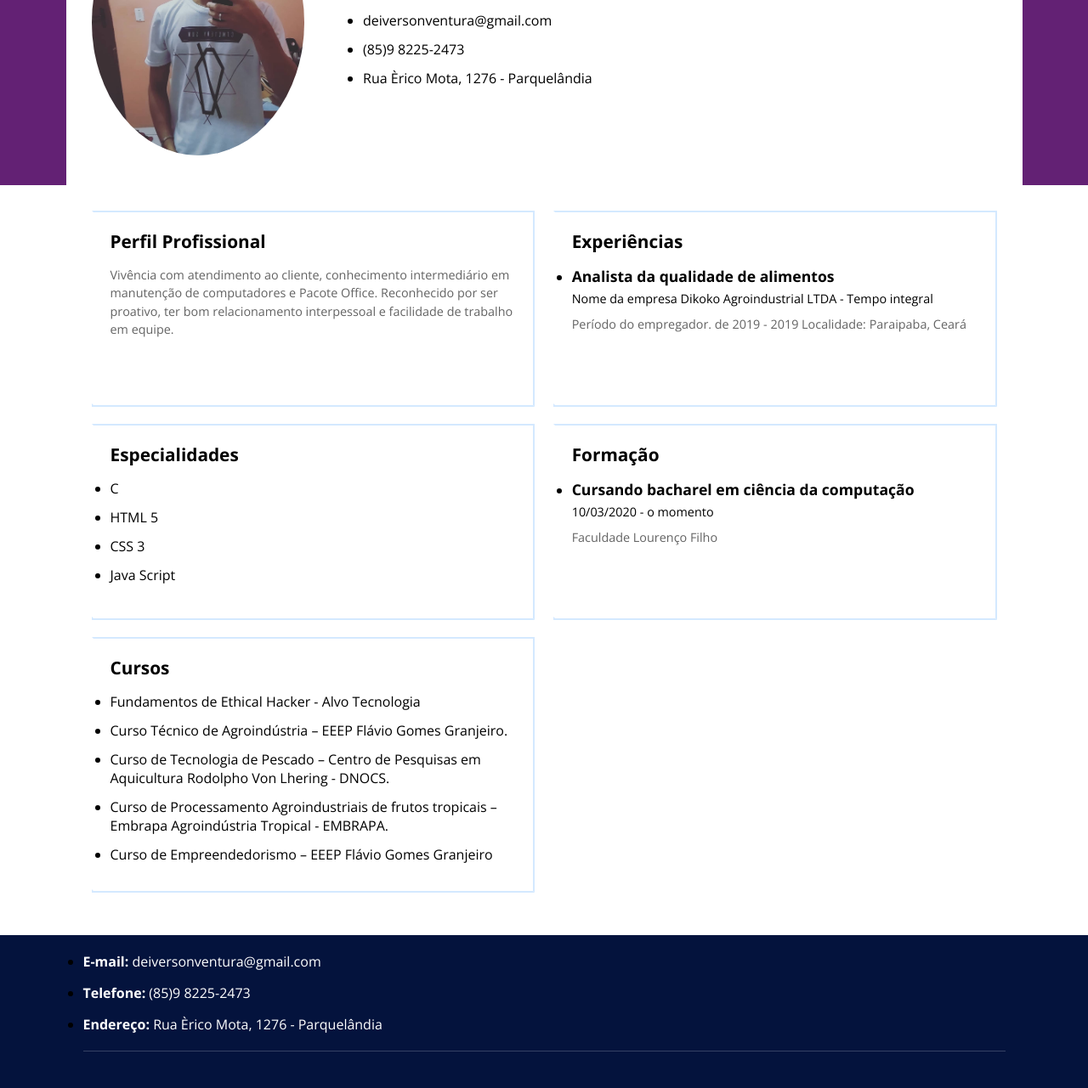
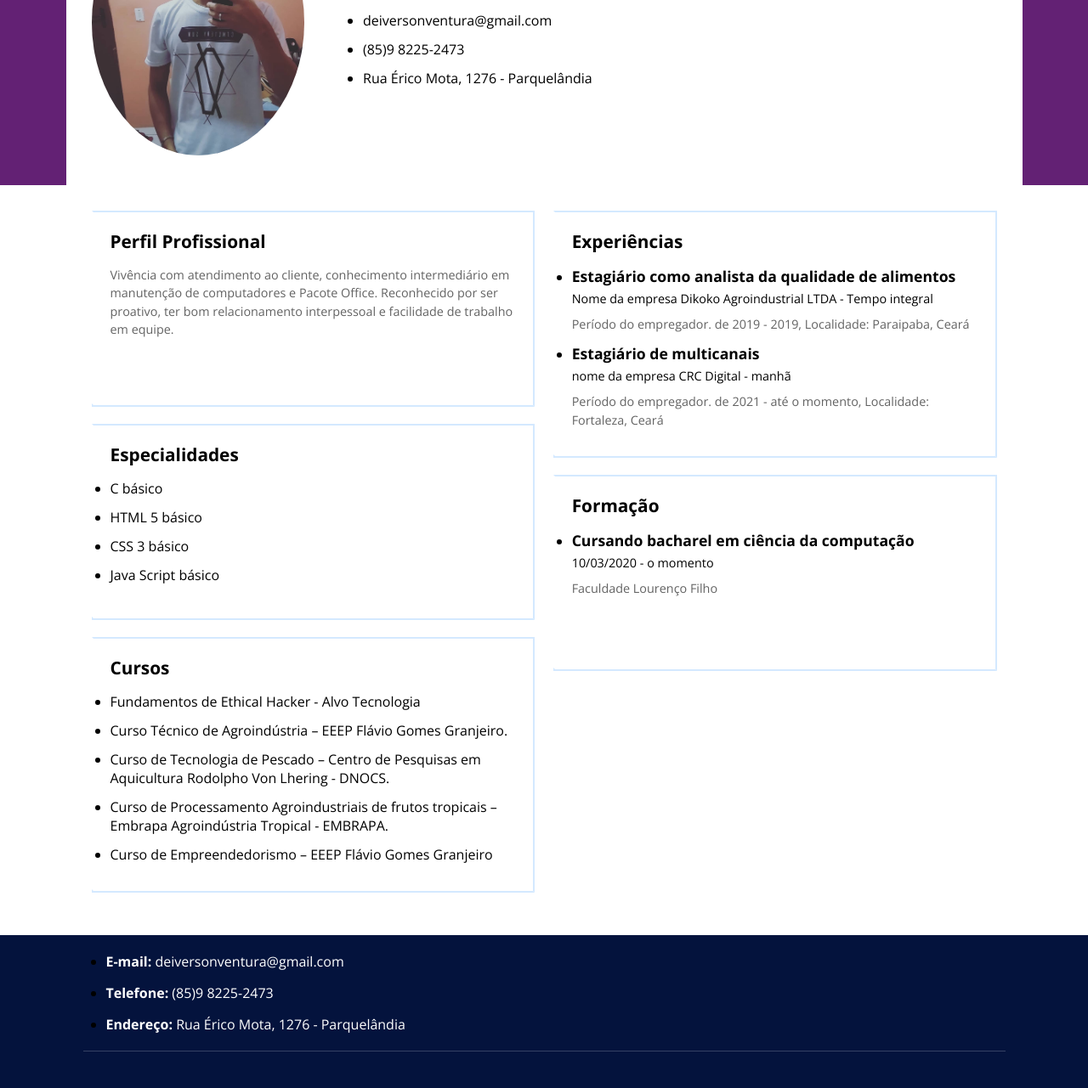
Before and after one commit to Dave-150/Dave-150.github.io, a plain HTML site: page index.html in a window 1280 px wide. Shown: the part 190-1471 px from the top of the page at 85% size. Drawn offline with nearby package versions, Linux system fonts and the light colour scheme.

Commit message:
ajustes feitos

```diff
--- a/index.html
+++ b/index.html
@@ -39,7 +39,7 @@
                         <div class="coluna coluna-direita">
 
                             <h1>Deiverson Ventura</h1>
-                            <p>Cursando bacharel em cientista da computação</p>
+                            <p>Estagiário de multicanais - CRC</p>
 
                             <ul>
                                 <li>
@@ -49,7 +49,7 @@
                                     <a href="tel:55419999999">(85)9 8225-2473</a>
                                 </li>
                                 <li>
-                                    <a href="#">Rua Èrico Mota, 1276 - Parquelândia</a>
+                                    <a href="#">Rua Érico Mota, 1276 - Parquelândia</a>
                                 </li>
                             </ul>
 
@@ -81,10 +81,10 @@
                                 <span class="topo-direita"></span>
                                 <h2>Especialidades</h2>
                                 <ul>
-                                    <li>C</li>
-                                    <li>HTML 5</li>
-                                    <li>CSS 3</li>
-                                    <li>Java Script</li>
+                                    <li>C básico</li>
+                                    <li>HTML 5 básico</li>
+                                    <li>CSS 3 básico</li>
+                                    <li>Java Script básico</li>
                                 </ul>
                                 <span class="baixo-esquerda"></span>
                             </section>
@@ -114,9 +114,16 @@
                                 <h2>Experiências</h2>
                                 <ul>
                                     <li>
-                                        <h3>Analista da qualidade de alimentos</h3>
+                                        <h3>Estagiário como analista da qualidade de alimentos</h3>
                                         <strong>Nome da empresa Dikoko Agroindustrial LTDA - Tempo integral</strong>
-                                        <p>Período do empregador. de 2019 - 2019 Localidade: Paraipaba, Ceará</p>
+                                        <p>Período do empregador. de 2019 - 2019, Localidade: Paraipaba, Ceará</p>
+                                    </li>
+                                </ul>
+                                <ul>
+                                    <li>
+                                        <h3>Estagiário de multicanais</h3>
+                                        <strong> nome da empresa CRC Digital - manhã</strong>
+                                        <p>Período  do empregador. de 2021 - até o momento, Localidade: Fortaleza, Ceará</p>
                                     </li>
                                 </ul>
                                 <span class="baixo-esquerda"></span>
@@ -127,7 +134,7 @@
                                 <h2>Formação</h2>
                                 <ul>
                                     <li>
-                                        <h3>Cursando bacharel em ciência da computação<strong>10/03/2020 - o momento</strong></h3>
+                                        <h3>Cursando bacharel em ciência da computação<strong> 10/03/2020 - o momento</strong></h3>
                                         <p>Faculdade Lourenço Filho</p>
                                     </li>
                                 </ul>
@@ -153,7 +160,7 @@
                                 <a href="tel:55419999999"><strong>Telefone:</strong> (85)9 8225-2473</a>
                             </li>
                             <li>
-                                <a href="#"><strong>Endereço:</strong> Rua Èrico Mota, 1276 - Parquelândia</a>
+                                <a href="#"><strong>Endereço:</strong> Rua Érico Mota, 1276 - Parquelândia</a>
                             </li>
                         </ul>
                     </nav>
--- a/style.css
+++ b/style.css
@@ -4,6 +4,7 @@ html, body, figure, img, div, input, textarea, p, h1, h2, h3, h4, h5, h6, ul, li
     box-sizing: border-box;
     /*list-style: none;*/
     text-decoration: none;
+
 }
 
 .coluna{
@@ -16,6 +17,7 @@ html, body, figure, img, div, input, textarea, p, h1, h2, h3, h4, h5, h6, ul, li
     --corBackgroundDark:#0e0e0e;
     --corTextPrimaria:#636363;
     --corTextoSecudaria:#000;
+
 
 }
 
@@ -84,7 +86,7 @@ footer nav ul li a{
 }
 
 footer nav .info-contato li{
-    margin: 0 0 15px;
+    margin: 0 27px 15px;
 }
 
 footer nav .redes-sociais{
@@ -149,6 +151,7 @@ main .coluna section ul li strong{
     height: 50px;
     display: none;
 }
+
 header .container{
     position: relative;
 }
@@ -205,6 +208,9 @@ label span{
 }
 .ativar-dark:checked ~ .dark-mode main{
     background-color:var(--corBackgroundSecundaria) ;
+}
+.ativar-dark:checked ~ .dark-mode ul li {
+    color: var(--corTextPrimaria);
 }
 
 @keyframes aumentarLargura{
```
